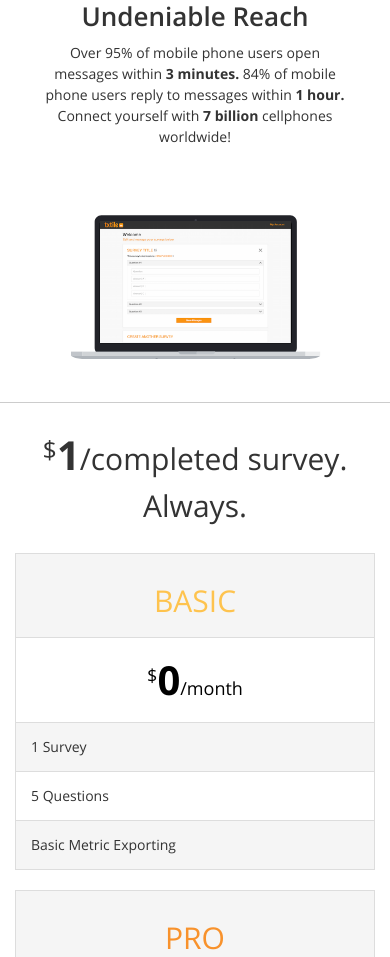
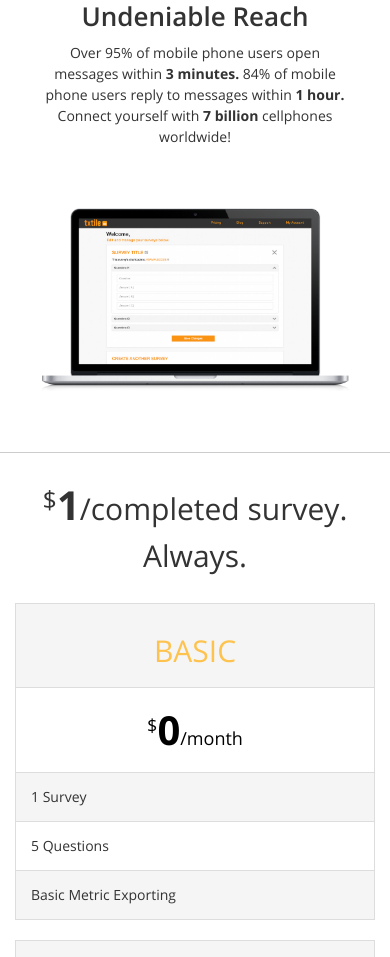
Before and after one commit to codyzazulak1/txtile-home, a plain HTML site: page index.html in a window 390 px wide. Shown: the part 1380-2337 px from the top of the page. Drawn offline with Linux system fonts and the light colour scheme.

Commit message:
more touch ups

```diff
--- a/index.html
+++ b/index.html
@@ -157,9 +157,10 @@
           <p>Over 95% of mobile phone users open messages within <b>3 minutes.</b> 84% of mobile phone users reply to messages within <b>1 hour.</b> Connect yourself with <b>7 billion</b> cellphones worldwide!</p>
         </section>
         <section class="right">
-          <div class="macbook">
+<!--           <div class="macbook">
             <img class="illustration" src="images/webapp-prototype2.png">
-          </div>
+          </div> -->
+          <img class="macbookpro" src="images/mbp2.png">
         </section>
         <div class="clearfix"></div>
       </div>
--- a/stylesheets/main.9aa53fada8d9.css
+++ b/stylesheets/main.9aa53fada8d9.css
@@ -397,7 +397,7 @@ header .logo img {
 @media only screen and (max-width: 530px) {
   .feature:nth-child(2) {
     /* Single column layout actually makes this bigger at certain viewports, so we compensate. */
-    height: 400px;
+    height: 450px;
   }
 }
 
--- a/stylesheets/style.css
+++ b/stylesheets/style.css
@@ -13,17 +13,9 @@
   src: url(glyphicons-halflings-regular.ttf);
 }
 
-/*h2 {
-  font-family: chaletLon;
-  font-weight: bold;
-  font-size: 34px;
-}*/
-
 a {text-decoration:none; color:#55acee;}
 a:visited {text-decoration:none; color:#55acee;}
-/*a:hover {text-decoration:none; color:#55acee; opacity: 0.9;}*/
 a:focus {text-decoration:none; color:#55acee;}
-/*a:hover, a:active {text-decoration:none; color:#55acee; opacity: 0.9;}*/
 
 body.login {
   padding-top: 100px;
@@ -304,3 +296,19 @@ span.firstDollarSign {
   background-size: cover;
   overflow: auto;
 }
+
+.macbookpro {
+  margin-left: -65px;
+  width: 140%;
+  max-width: 140%;
+  padding-top: 50px;
+  padding-bottom: 50px;
+}
+
+@media only screen and (max-width: 1000px) {
+  .macbookpro {
+    margin-left: 0px;
+    width: 100%;
+    max-width: 100%;
+  }
+}
```
Also changed, not shown: images/mbp.png (added), images/mbp2.png (added).
